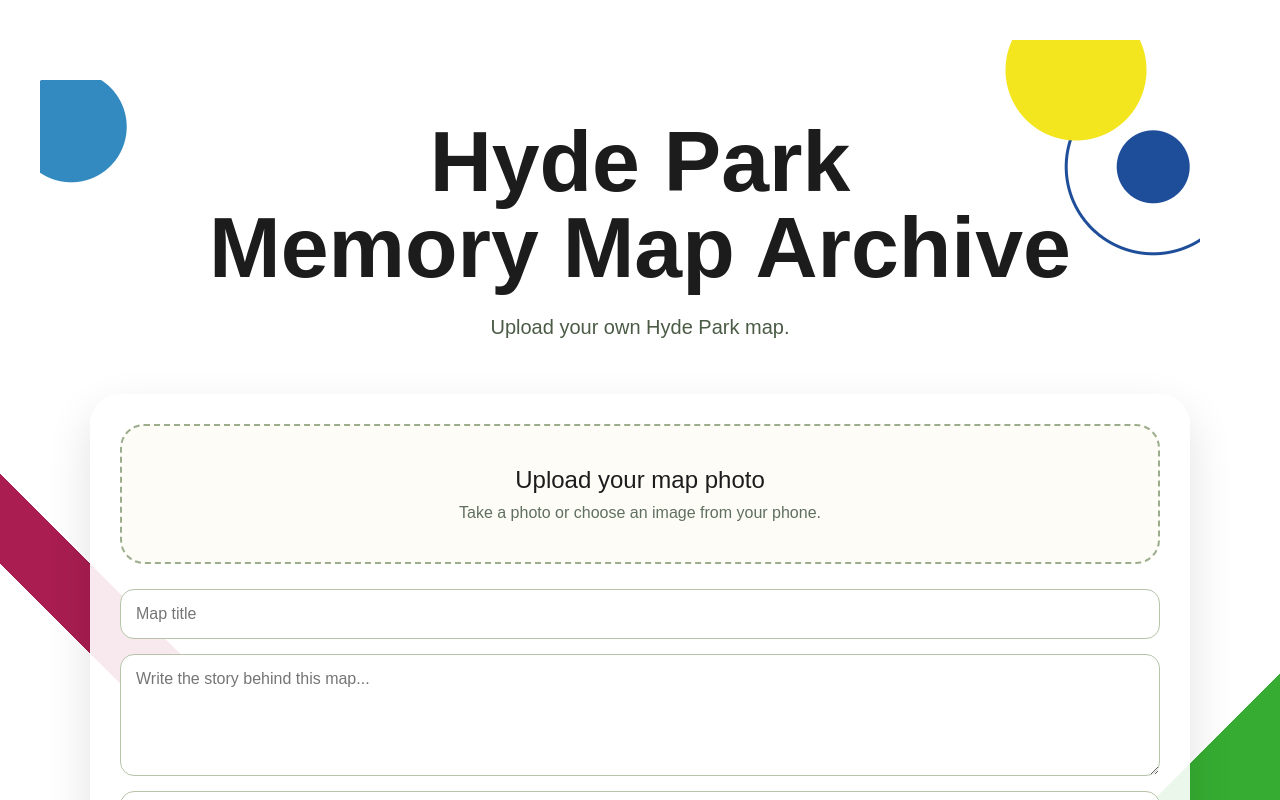
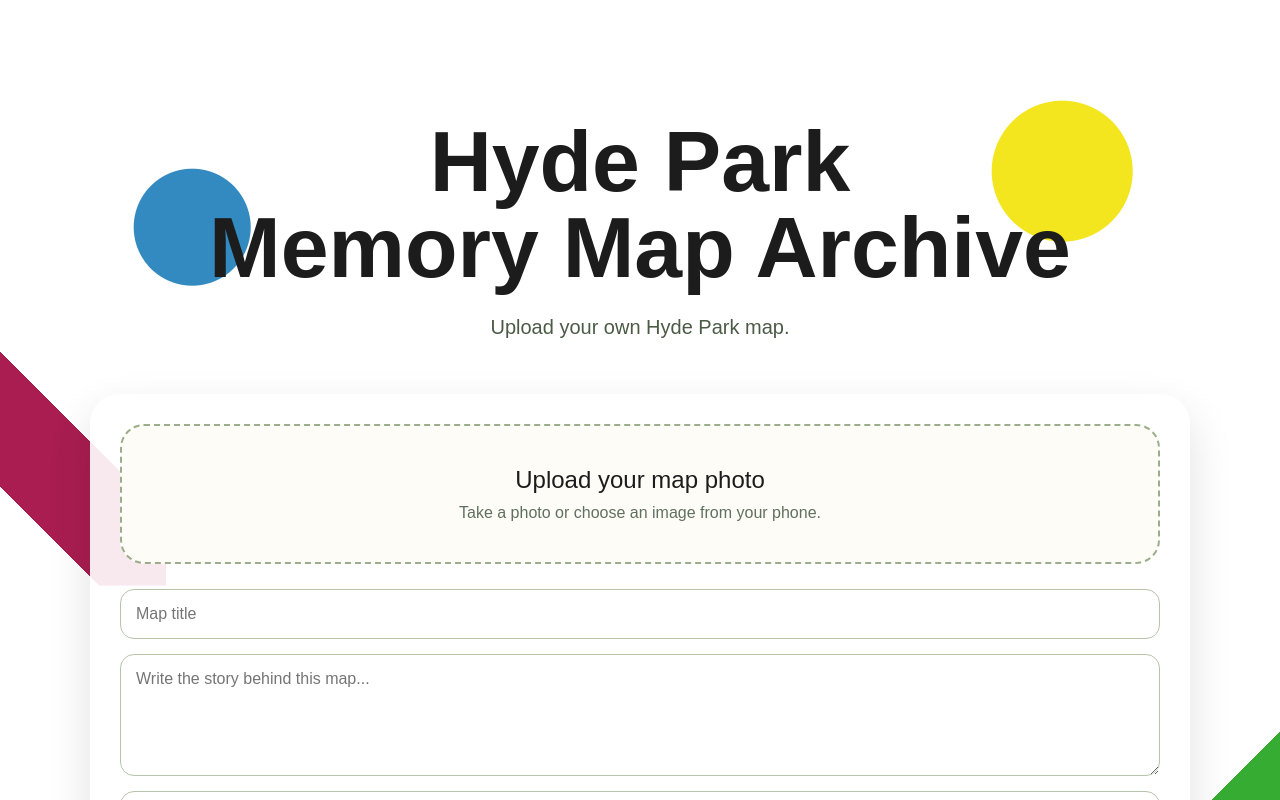
Before and after one commit to mafuyi0306-svg/hyde-park-memory, a React (Vite) app: page / in a window 1280 px wide. Shown: the top 800 px of the page. Built offline with nearby package versions, Linux system fonts and the light colour scheme; no server answers; the database is empty.

Commit message:
improve geometric background composition

```diff
--- a/src/App.jsx
+++ b/src/App.jsx
@@ -94,16 +94,29 @@ export default function App() {
         minHeight: "100vh",
         backgroundColor: "#ffffff",
         backgroundImage: `
-          radial-gradient(circle at 12% 18%, #338AC0 0 55px, transparent 56px),
-          radial-gradient(circle at 72% 10%, #F3E51E 0 70px, transparent 71px),
-          radial-gradient(circle at 82% 18%, #1E4E9A 0 36px, transparent 37px),
-          radial-gradient(circle at 82% 18%, transparent 0 85px, #1E4E9A 86px 88px, transparent 89px),
-          linear-gradient(45deg, transparent 0 44%, #A91D50 44% 58%, transparent 58% 100%),
-          radial-gradient(circle at 12% 88%, #F3E51E 0 65px, transparent 66px),
-          linear-gradient(135deg, transparent 0 42%, #36AD32 42% 62%, transparent 62% 100%)
+          radial-gradient(circle at center, #F3E51E 0 70px, transparent 71px),
+          radial-gradient(circle at center, #1E4E9A 0 36px, transparent 37px),
+          radial-gradient(circle at center, transparent 0 90px, #1E4E9A 91px 93px, transparent 94px),
+          linear-gradient(45deg, transparent 0 38%, #A91D50 38% 62%, transparent 62% 100%),
+          linear-gradient(135deg, transparent 0 38%, #36AD32 38% 62%, transparent 62% 100%),
+          radial-gradient(circle at center, #338AC0 0 58px, transparent 59px)
         `,
-        backgroundSize: "260px 260px, 300px 300px, 260px 260px, 260px 260px, 320px 320px, 280px 280px, 360px 360px",
-        backgroundPosition: "left 40px top 80px, right 120px top 40px, right 80px top 120px, right 80px top 120px, left -120px center, left -40px bottom 80px, right -80px bottom 120px",
+        backgroundSize: `
+          clamp(170px, 18vw, 280px) clamp(170px, 18vw, 280px),
+          clamp(160px, 16vw, 240px) clamp(160px, 16vw, 240px),
+          clamp(160px, 16vw, 240px) clamp(160px, 16vw, 240px),
+          clamp(220px, 22vw, 360px) clamp(220px, 22vw, 360px),
+          clamp(230px, 24vw, 380px) clamp(230px, 24vw, 380px),
+          clamp(180px, 18vw, 280px) clamp(180px, 18vw, 280px)
+        `,
+        backgroundPosition: `
+          right 8vw top 7vh,
+          left 8vw bottom 10vh,
+          left 8vw bottom 10vh,
+          left -9vw top 38vh,
+          right -8vw bottom 15vh,
+          left 6vw top 14vh
+        `,
         backgroundRepeat: "no-repeat",
         padding: "60px clamp(16px, 4vw, 40px)",
         fontFamily: "Arial, Helvetica, sans-serif",
```
